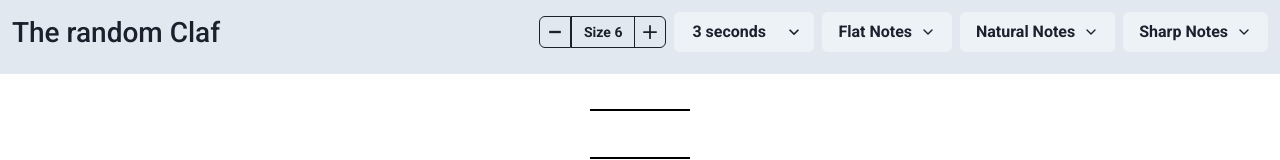
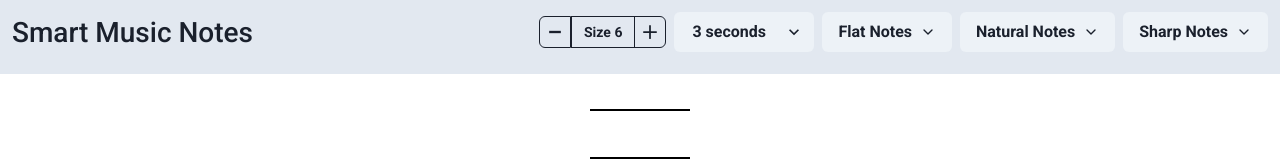
Before and after one commit to ricardo85x/musical-clef-game, a Next.js app: page / in a window 1280 px wide. Shown: the top 160 px of the page. Built offline with nearby package versions, Linux system fonts and the light colour scheme.

Commit message:
update readme and title

```diff
--- a/src/pages/_document.tsx
+++ b/src/pages/_document.tsx
@@ -5,9 +5,15 @@ export default class MyDocument extends Document {
         return (
             <Html>
                 <Head>
+
                     <link rel="preconnect" href="https://fonts.googleapis.com" />
                     <link rel="preconnect" href="https://fonts.gstatic.com" crossOrigin="true" />
                     <link href="https://fonts.googleapis.com/css2?family=Roboto:wght@400;500;700&display=swap" rel="stylesheet" />
+
+                    <meta property="og:title" content="Smart Music Notes" />
+                    <meta property="og:description" content="A tool to help you memorize the position of the music note on the staff" />
+                    <title>Smart Music Notes</title>
+
                 </Head>
                 <body>
                     <Main />
--- a/src/pages/index.tsx
+++ b/src/pages/index.tsx
@@ -36,6 +36,8 @@ const arrayRange = (from: number, to: number) => {
 }
 
 export default function Home() {
+
+    const app_tittle = "Smart Music Notes";
 
 
     let localStorage: Storage;
@@ -260,7 +262,7 @@ export default function Home() {
             <Flex backgroundColor="gray.200" w="100%" gridGap="2" flexWrap="wrap" direction="row" width="100%" align="flex-start" justify={["center","center","space-between"]}>
 
                 <Box p="3" >
-                    <Text fontSize="28" fontWeight="medium" pb="2">The random Claf </Text>
+                    <Text fontSize="28" fontWeight="medium" pb="2">{app_tittle}</Text>
                 </Box>
 
                 <Flex
```
Also changed, not shown: 1 other file (tests, documents, lock files or other folders).
